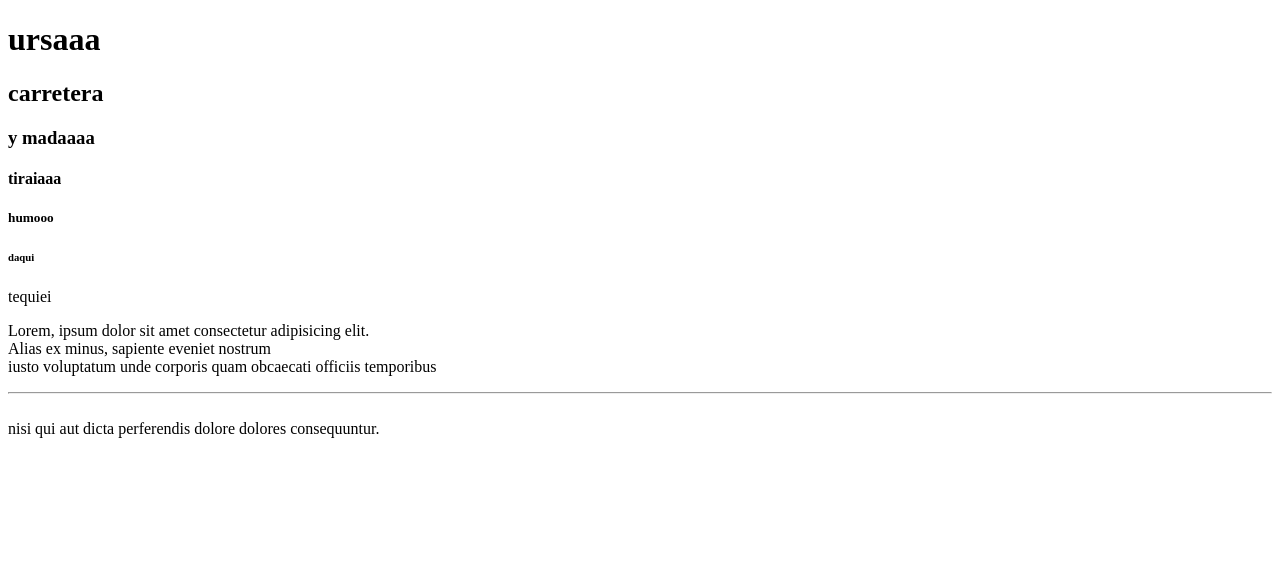
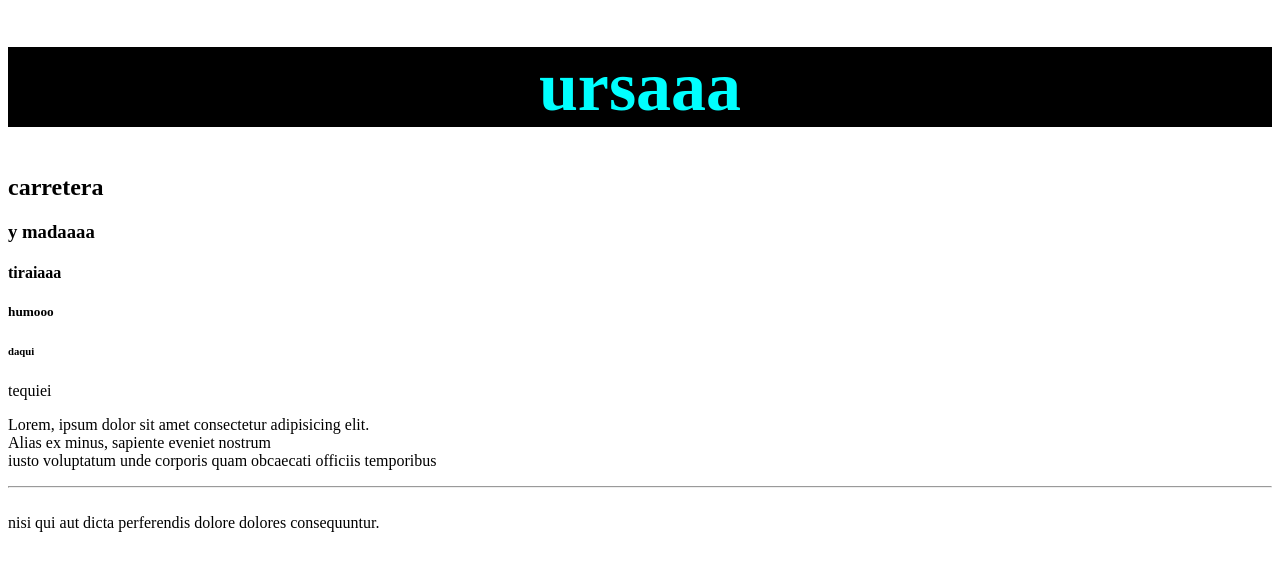
Before and after one commit to dan3030m/html-daniel-motta, a website: page index.html in a window 1280 px wide. Drawn offline with Linux system fonts and the light colour scheme.

Commit message:
colores sss

```diff
--- a/index.html
+++ b/index.html
@@ -6,6 +6,7 @@
     <meta http-equiv="X-UA-Compatible" content="ie=edge" />
     <title>uwu</title>
   </head>
+  <link rel="stylesheet" href="style.css">
   <body>
     <h1>ursaaa</h1>
     <h2>carretera</h2>
--- /dev/null
+++ b/style.css
@@ -0,0 +1,6 @@
+h1 {
+  color: aqua;
+  font-size: 70px;
+  text-align: center;
+  background-color: black;
+}
```
